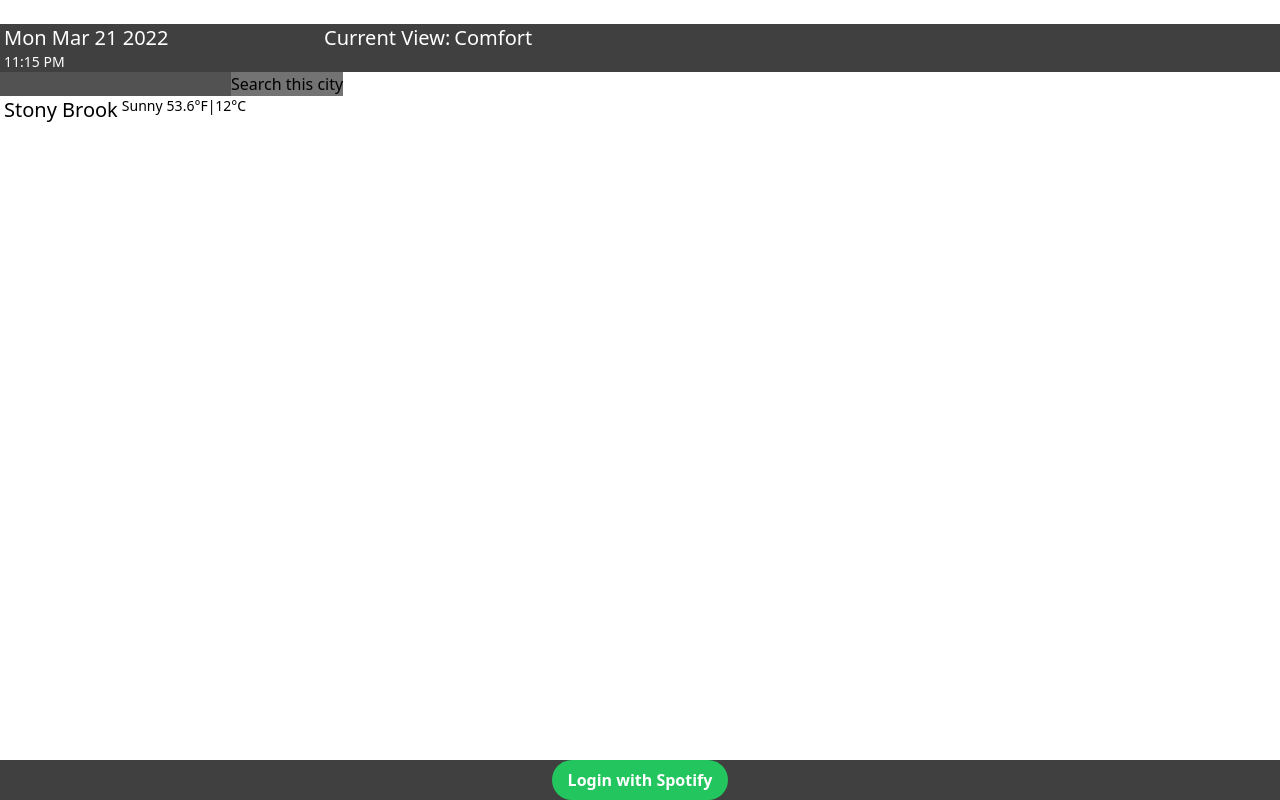
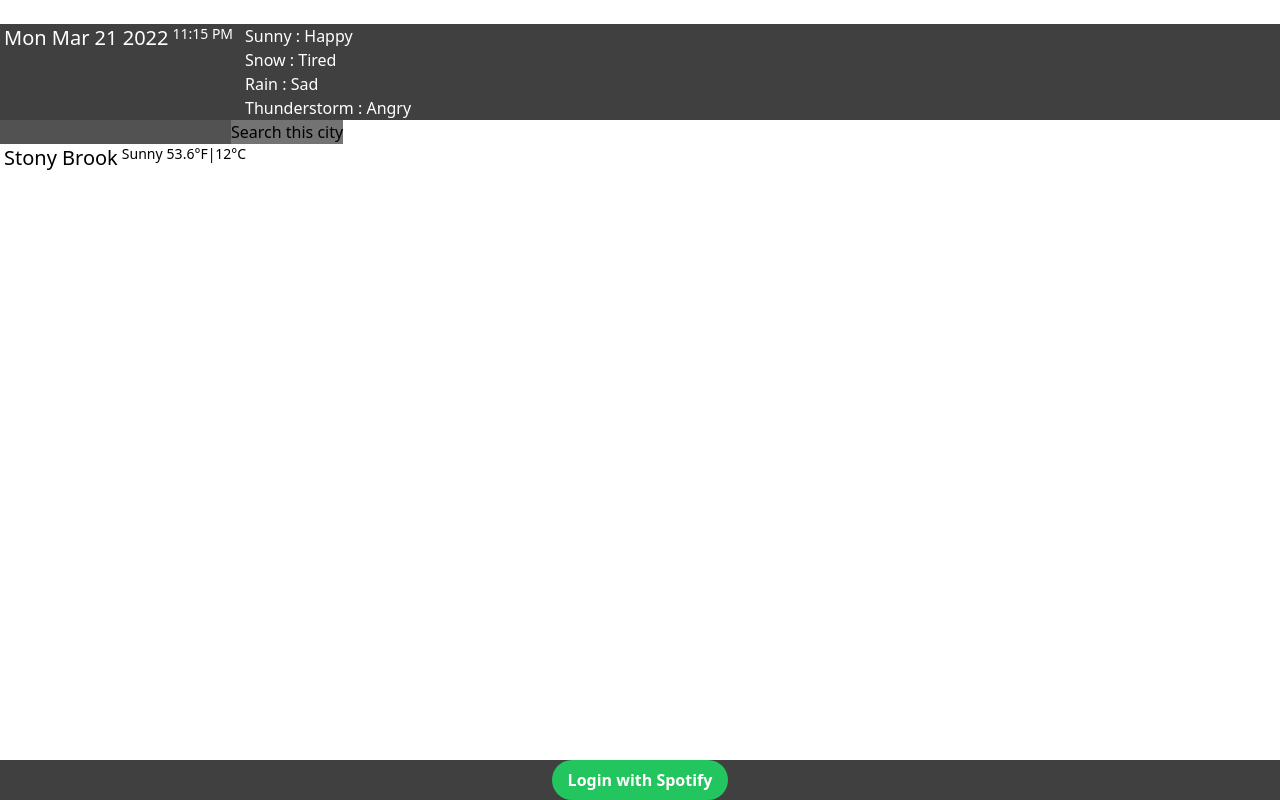
Before and after one commit to jiechenmc/Dash, a React (Create React App) app in the folder client/: page / in a window 1280 px wide. Built offline with nearby package versions, Linux system fonts and the light colour scheme.

Commit message:
changed UI a bit

```diff
--- a/client/src/HeadBar.js
+++ b/client/src/HeadBar.js
@@ -1,10 +1,10 @@
-import React, { useState } from "react";
+import React from "react";
 import Settings from "./HeadBar/Settings";
 import Time from "./HeadBar/Time";
 
 export default function HeadBar() {
   return (
-    <div className="grid grid-cols-4 bg-neutral-700 text-white text-mono">
+    <div className="inline-flex gap-2 bg-neutral-700 text-white text-mono">
       <Time />
       <Settings />
     </div>
--- a/client/src/HeadBar/Settings.js
+++ b/client/src/HeadBar/Settings.js
@@ -1,14 +1,26 @@
 import React from "react";
 
-export default function Settings({ isCompact }) {
-  const currentView = isCompact ? "Compact" : "Comfort";
+export default function Settings() {
+  const moods = {
+    Sunny: "Happy",
+    Snow: "Tired",
+    Rain: "Sad",
+    Thunderstorm: "Angry",
+  };
+
+  const moodList = Object.keys(moods).map((mood) => {
+    return (
+      <li key={mood}>
+        {mood} : {moods[mood]}
+      </li>
+    );
+  });
   return (
     <div className="flex flex-row gap-1">
       <button className="text-xl" title="Compact/Comfort Views">
         <i className="bi-gear"></i>
       </button>
-      <p className="text-xl">Current View: </p>
-      <p className="text-xl">{currentView}</p>
+      <ul className="flex flex-col">{moodList}</ul>
     </div>
   );
 }
--- a/client/src/HeadBar/Time.js
+++ b/client/src/HeadBar/Time.js
@@ -1,9 +1,8 @@
 import React from "react";
 import useTime from "./useTime";
-import TimeCompact from "./TimeViews/TimeCompact";
-import TimeComfort from "./TimeViews/TimeComfort";
+import TimeCard from "./TimeCard";
 
-export default function Time({ isCompact }) {
+export default function Time() {
   const [today, time] = useTime();
 
   const props_list = {
@@ -12,12 +11,8 @@ export default function Time({ isCompact }) {
   };
 
   return (
-    <div className="">
-      {isCompact ? (
-        <TimeCompact {...props_list} />
-      ) : (
-        <TimeComfort {...props_list} />
-      )}
+    <div className="w-fit">
+      <TimeCard {...props_list} />
     </div>
   );
 }
--- a/client/src/HeadBar/TimeViews/TimeComfort.js
+++ /dev/null
@@ -1,13 +0,0 @@
-import React from "react";
-
-export default function TimeComfort({ today, time }) {
-  return (
-    <div className="flex flex-row gap-1">
-      <i className="bi-clock text-xl"></i>
-      <span id="TimeCard">
-        <p className="text-xl">{today}</p>
-        <p className="text-sm">{time}</p>
-      </span>
-    </div>
-  );
-}
```
Also changed, not shown: client/src/HeadBar/TimeCard.js (renamed from client/src/HeadBar/TimeViews/TimeCompact.js).
